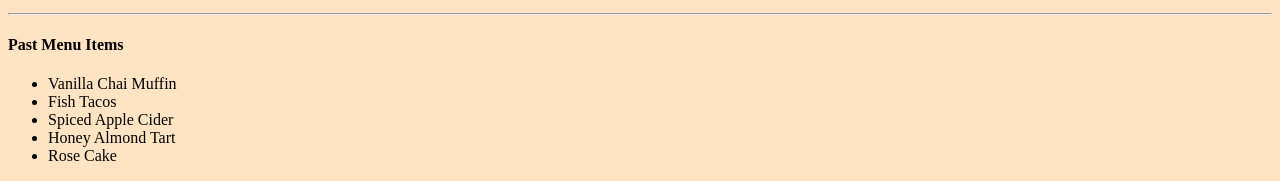
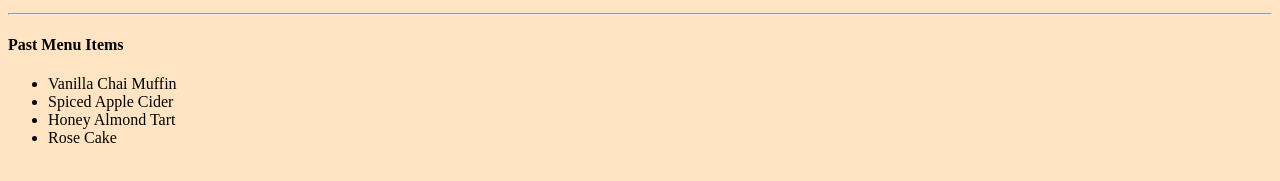
Before and after one commit to Khawla192/cozy-cafe-lab, a plain HTML site: page index.html in a window 1280 px wide. Shown: the part 1035-1216 px from the top of the page. Drawn offline with Linux system fonts and the light colour scheme.

Commit message:
Level Up

```diff
--- a/index.html
+++ b/index.html
@@ -47,7 +47,7 @@
     <h4>Past Menu Items</h4>
     <ul id="past-menu-items">
       <li>Vanilla Chai Muffin</li>
-      <li>Fish Tacos</li>
+      <li id="fish-taco">Fish Tacos</li>
       <li>Spiced Apple Cider</li>
       <li>Honey Almond Tart</li>
     </ul>
--- a/js/app.js
+++ b/js/app.js
@@ -41,3 +41,6 @@ newBlogPostElement.appendChild(imgElement)
 const pElement = document.createElement('p')
 pElement.textContent = 'We host a delightful Karak Tea tasting event, where guests enjoyed a rich blend of tea and spices in a cozy atmosphere.'
 newBlogPostElement.appendChild(pElement)
+
+const fishTacosElement = document.getElementById('fish-taco')
+ulPastMenuItemsElements.removeChild(fishTacosElement);
```
